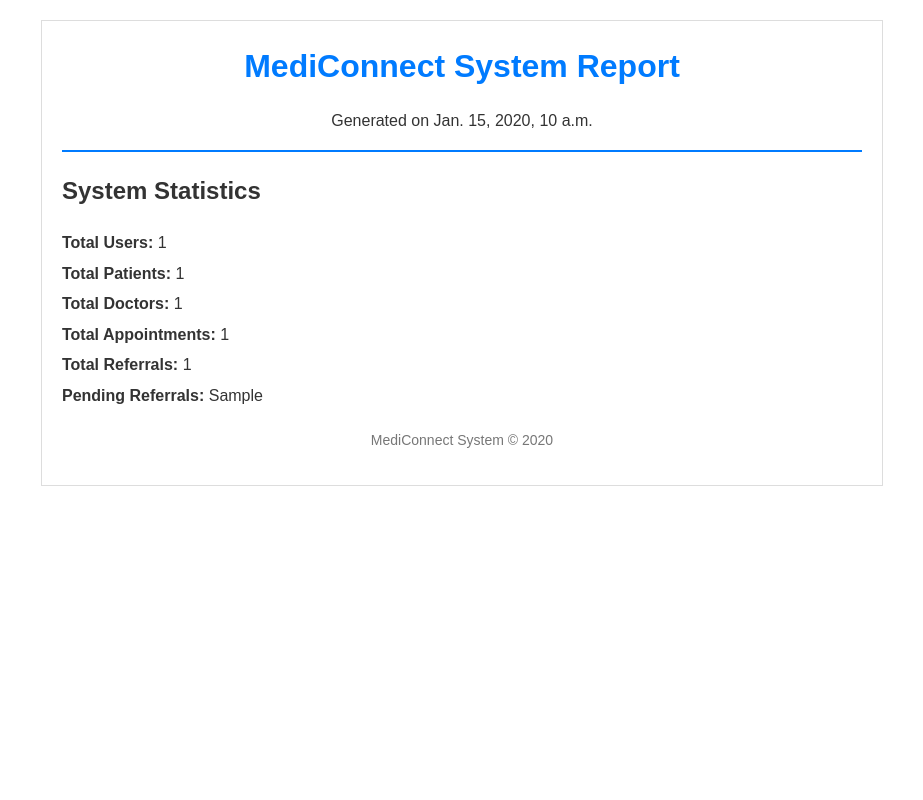
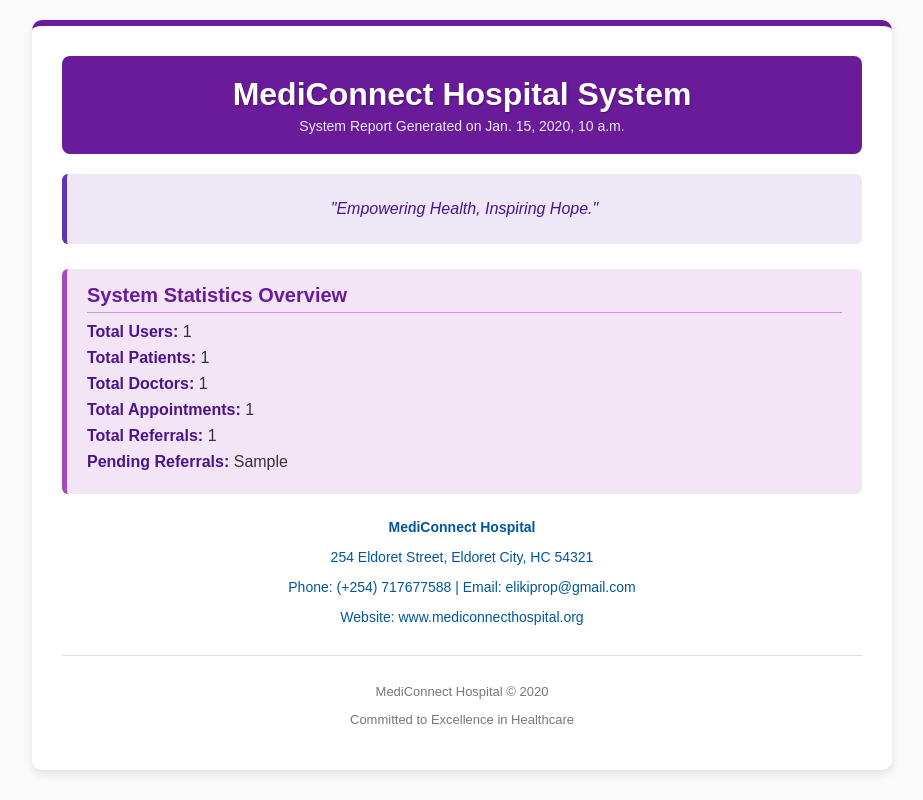
Before and after one commit to elikiprop/MediConnect-System, a Django app: template mediapp/templates/system_report.html in a window 1280 px wide. Shown: the whole page, without its empty margins (178-1101 px from the left). Run offline with Django 3.2, Linux system fonts and the light colour scheme; the template is opened without the code that fills it: most values are stand-ins (such as "Sample title", 1, 10 or a date in 2020).

Commit message:
Updating admin dashbaord

```diff
--- a/mediapp/templates/system_report.html
+++ b/mediapp/templates/system_report.html
@@ -1,61 +1,132 @@
 <!DOCTYPE html>
 <html>
 <head>
-    <title>MediConnect System Report</title>
+    <meta charset="UTF-8">
+    <title>MediConnect - System Report</title>
     <style>
         body {
+            margin: 0;
+            padding: 20px;
             font-family: Arial, sans-serif;
-            line-height: 1.6;
-            margin: 20px;
+            background-color: #FAFAFA;
             color: #333;
         }
+
         .container {
             max-width: 800px;
-            margin: 0 auto;
-            border: 1px solid #ddd;
-            padding: 20px;
+            margin: auto;
+            background: #fff;
+            border-radius: 10px;
+            padding: 30px;
+            box-shadow: 0 4px 10px rgba(0,0,0,0.1);
+            border-top: 6px solid #6A1B9A;
         }
+
         .header {
             text-align: center;
-            margin-bottom: 20px;
-            border-bottom: 2px solid #007bff;
+            background-color: #6A1B9A;
+            padding: 20px;
+            color: white;
+            border-radius: 8px;
         }
+
         .header h1 {
-            color: #007bff;
             margin: 0;
+            font-size: 32px;
+            font-weight: bold;
+            text-shadow: 1px 1px 2px rgba(0, 0, 0, 0.3);
         }
-        .stats {
-            margin-bottom: 20px;
+
+        .header p {
+            margin: 5px 0 0;
+            font-size: 14px;
+            opacity: 0.9;
         }
-        .stats p {
-            margin: 5px 0;
+
+        .mission {
+            text-align: center;
+            background-color: #EDE7F6;
+            border-left: 5px solid #5E35B1;
+            padding: 10px;
+            margin: 20px 0;
+            font-style: italic;
+            color: #4A148C;
+            border-radius: 6px;
+        }
+
+        .section {
+            margin: 25px 0;
+            padding: 15px 20px;
+            background-color: #F3E5F5;
+            border-left: 5px solid #AB47BC;
+            border-radius: 6px;
+        }
+
+        .section h2 {
+            margin: 0 0 10px;
+            font-size: 20px;
+            color: #6A1B9A;
+            border-bottom: 1px solid #CE93D8;
+            padding-bottom: 5px;
+        }
+
+        .stat {
             font-size: 16px;
+            margin: 8px 0;
         }
+
+        .stat strong {
+            color: #4A148C;
+        }
+
         .footer {
             text-align: center;
+            font-size: 13px;
+            color: #777;
+            margin-top: 30px;
+            padding-top: 15px;
+            border-top: 1px solid #DDD;
+        }
+
+        .contact {
+            text-align: center;
+            font-size: 14px;
             margin-top: 20px;
-            font-size: 14px;
-            color: #777;
+            color: #01579B;
         }
     </style>
 </head>
 <body>
     <div class="container">
         <div class="header">
-            <h1>MediConnect System Report</h1>
-            <p>Generated on {{ report_date }}</p>
+            <h1>MediConnect Hospital System</h1>
+            <p>System Report Generated on {{ report_date }}</p>
         </div>
-        <div class="stats">
-            <h2>System Statistics</h2>
-            <p><strong>Total Users:</strong> {{ total_users }}</p>
-            <p><strong>Total Patients:</strong> {{ total_patients }}</p>
-            <p><strong>Total Doctors:</strong> {{ total_doctors }}</p>
-            <p><strong>Total Appointments:</strong> {{ total_appointments }}</p>
-            <p><strong>Total Referrals:</strong> {{ total_referrals }}</p>
-            <p><strong>Pending Referrals:</strong> {{ pending_referrals }}</p>
+
+        <div class="mission">
+            <p>"Empowering Health, Inspiring Hope."</p>
         </div>
+
+        <div class="section">
+            <h2>System Statistics Overview</h2>
+            <p class="stat"><strong>Total Users:</strong> {{ total_users }}</p>
+            <p class="stat"><strong>Total Patients:</strong> {{ total_patients }}</p>
+            <p class="stat"><strong>Total Doctors:</strong> {{ total_doctors }}</p>
+            <p class="stat"><strong>Total Appointments:</strong> {{ total_appointments }}</p>
+            <p class="stat"><strong>Total Referrals:</strong> {{ total_referrals }}</p>
+            <p class="stat"><strong>Pending Referrals:</strong> {{ pending_referrals }}</p>
+        </div>
+
+        <div class="contact">
+            <p><strong>MediConnect Hospital</strong></p>
+            <p>254 Eldoret Street, Eldoret City, HC 54321</p>
+            <p>Phone: (+254) 717677588 | Email: elikiprop@gmail.com</p>
+            <p>Website: www.mediconnecthospital.org</p>
+        </div>
+
         <div class="footer">
-            <p>MediConnect System © {{ report_date|date:"Y" }}</p>
+            <p>MediConnect Hospital © {{ report_date|date:"Y" }}</p>
+            <p>Committed to Excellence in Healthcare</p>
         </div>
     </div>
 </body>
```
Also changed, not shown: mediapp/views.py (+24 -11 lines), db.sqlite3.
